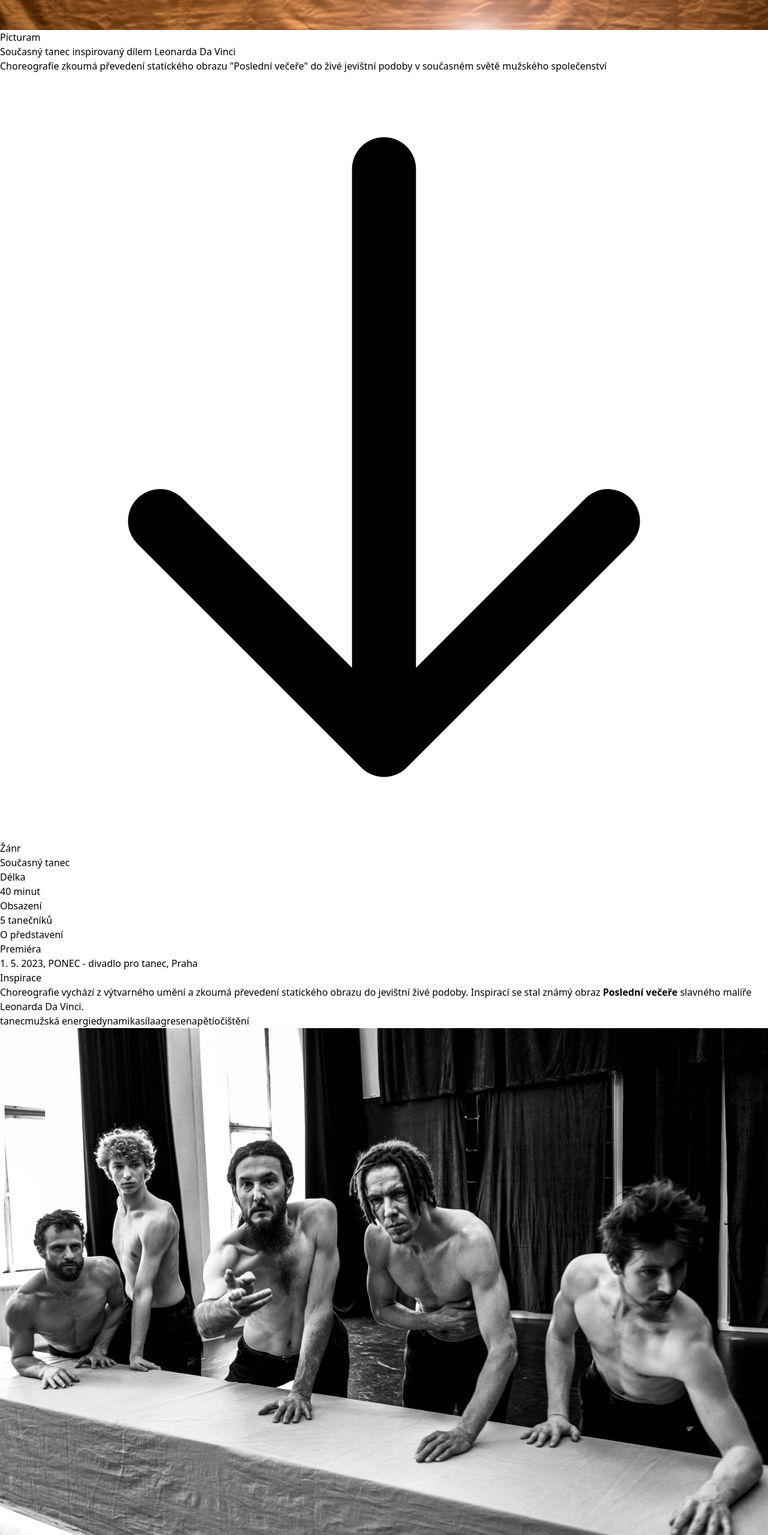
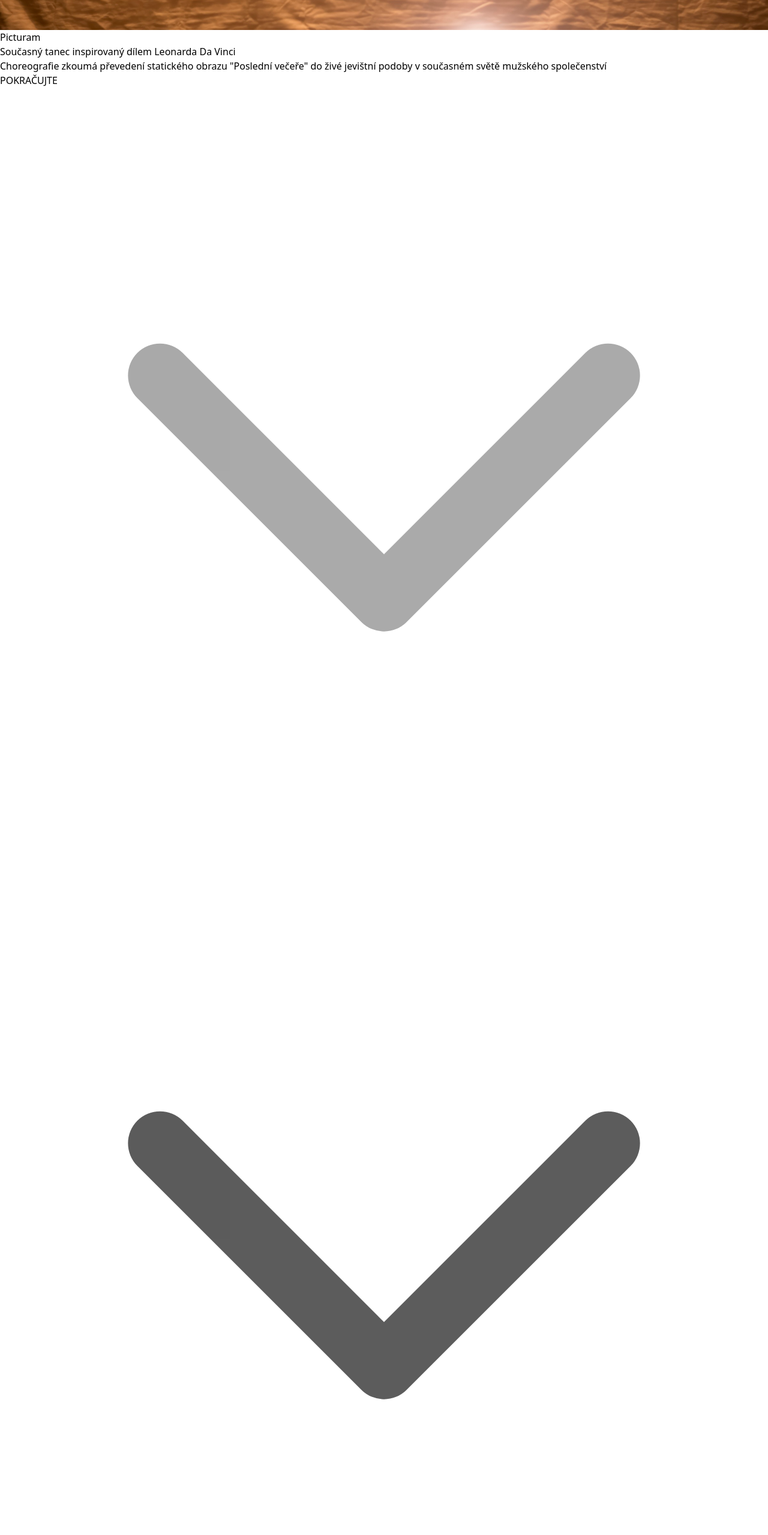
Before and after one commit to bracerino/picturam-site, a React (Vite) app: page / in a window 1280 px wide. Shown: the part 947-3506 px from the top of the page at 60% size. Built offline with nearby package versions, Linux system fonts and the light colour scheme.

Commit message:
Update App.jsx

```diff
--- a/src/App.jsx
+++ b/src/App.jsx
@@ -229,19 +229,47 @@ Kromě pedagogiky se věnuje produkci tanečních projektů – je výkonnou ře
   );
 
   const ScrollIndicator = () => (
-    <div className="absolute bottom-8 left-1/2 transform -translate-x-1/2 text-white text-center animate-bounce">
-      <div className="flex flex-col items-center space-y-2">
-        <div className="w-6 h-10 border-2 border-white rounded-full flex justify-center">
-          <div className="w-1 h-3 bg-white rounded-full mt-2 animate-pulse"></div>
+    <div className="absolute bottom-8 left-1/2 transform -translate-x-1/2 text-white text-center">
+      <div className="flex flex-col items-center">
+        <p className="text-sm font-light tracking-[0.2em] mb-4 opacity-80">POKRAČUJTE</p>
+        <div className="flex flex-col space-y-2">
+          <svg
+            className="w-6 h-6 opacity-40"
+            fill="none"
+            stroke="currentColor"
+            viewBox="0 0 24 24"
+            style={{
+              animation: 'fadeInOut 3s ease-in-out infinite',
+              animationDelay: '0s'
+            }}
+          >
+            <path strokeLinecap="round" strokeLinejoin="round" strokeWidth={2} d="M19 9l-7 7-7-7" />
+          </svg>
+          <svg
+            className="w-6 h-6 opacity-60"
+            fill="none"
+            stroke="currentColor"
+            viewBox="0 0 24 24"
+            style={{
+              animation: 'fadeInOut 3s ease-in-out infinite',
+              animationDelay: '0.5s'
+            }}
+          >
+            <path strokeLinecap="round" strokeLinejoin="round" strokeWidth={2} d="M19 9l-7 7-7-7" />
+          </svg>
+          <svg
+            className="w-6 h-6 opacity-80"
+            fill="none"
+            stroke="currentColor"
+            viewBox="0 0 24 24"
+            style={{
+              animation: 'fadeInOut 3s ease-in-out infinite',
+              animationDelay: '1s'
+            }}
+          >
+            <path strokeLinecap="round" strokeLinejoin="round" strokeWidth={2} d="M19 9l-7 7-7-7" />
+          </svg>
         </div>
-        <svg
-          className="w-6 h-6 opacity-75"
-          fill="none"
-          stroke="currentColor"
-          viewBox="0 0 24 24"
-        >
-          <path strokeLinecap="round" strokeLinejoin="round" strokeWidth={2} d="M19 14l-7 7m0 0l-7-7m7 7V3" />
-        </svg>
       </div>
     </div>
   );
@@ -301,14 +329,14 @@ Kromě pedagogiky se věnuje produkci tanečních projektů – je výkonnou ře
       <OverviewSection title="O představení" id="about" delay={100}>
         <div className="grid grid-cols-1 lg:grid-cols-2 gap-12 items-center">
           <div className="space-y-6">
-            <div className="bg-gradient-to-r from-red-50 to-purple-50 p-8 rounded-2xl shadow-lg">
-              <h3 className="text-2xl font-bold text-gray-800 mb-4">Premiéra</h3>
-              <p className="text-lg text-gray-700">1. 5. 2023, PONEC - divadlo pro tanec, Praha</p>
+            <div className="bg-gradient-to-r from-gray-700 to-gray-800 p-8 rounded-2xl shadow-lg">
+              <h3 className="text-2xl font-bold text-white mb-4">Premiéra</h3>
+              <p className="text-lg text-gray-200">1. 5. 2023, PONEC - divadlo pro tanec, Praha</p>
             </div>
 
-            <div className="bg-gradient-to-r from-blue-50 to-indigo-50 p-8 rounded-2xl shadow-lg">
-              <h3 className="text-2xl font-bold text-gray-800 mb-4">Inspirace</h3>
-              <p className="text-gray-700 leading-relaxed">
+            <div className="bg-gradient-to-r from-gray-800 to-gray-900 p-8 rounded-2xl shadow-lg">
+              <h3 className="text-2xl font-bold text-white mb-4">Inspirace</h3>
+              <p className="text-gray-200 leading-relaxed">
                 Choreografie vychází z výtvarného umění a zkoumá převedení statického obrazu
                 do jevištní živé podoby. Inspirací se stal známý obraz <strong>Poslední večeře </strong>
                 slavného malíře Leonarda Da Vinci.
@@ -377,19 +405,16 @@ Kromě pedagogiky se věnuje produkci tanečních projektů – je výkonnou ře
             <h3 className="text-3xl font-bold text-gray-800 mb-6">Technické požadavky</h3>
             <div className="space-y-4 text-gray-700">
               <div className="flex items-start space-x-3">
-                <span className="text-xl">📐</span>
                 <div>
                   <strong>Prostor:</strong> min. 12 × 12 × 6 m
                 </div>
               </div>
               <div className="flex items-start space-x-3">
-                <span className="text-xl">🎵</span>
                 <div>
                   <strong>Zvuk:</strong> reprodukovaná hudba
                 </div>
               </div>
               <div className="flex items-start space-x-3">
-                <span className="text-xl">🪑</span>
                 <div>
                   <strong>Scénografie:</strong> 4× stůl + rekvizity
                 </div>
@@ -800,6 +825,13 @@ Kromě pedagogiky se věnuje produkci tanečních projektů – je výkonnou ře
             <p className="italic">Inspirováno dílem Leonarda Da Vinci "Poslední večeře"</p>
           </div>
         </footer>
+
+        <style jsx>{`
+          @keyframes fadeInOut {
+            0%, 100% { opacity: 0.3; }
+            50% { opacity: 1; }
+          }
+        `}</style>
       </main>
     </div>
   );
```
